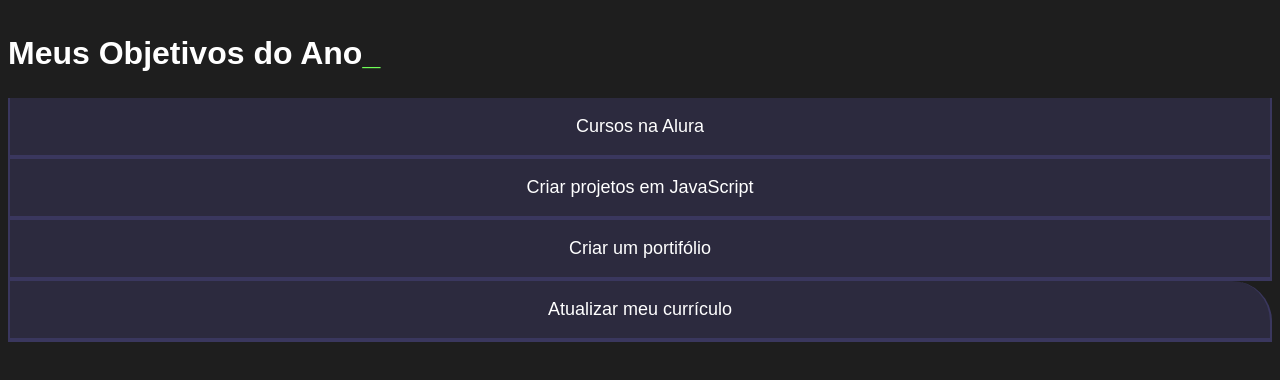
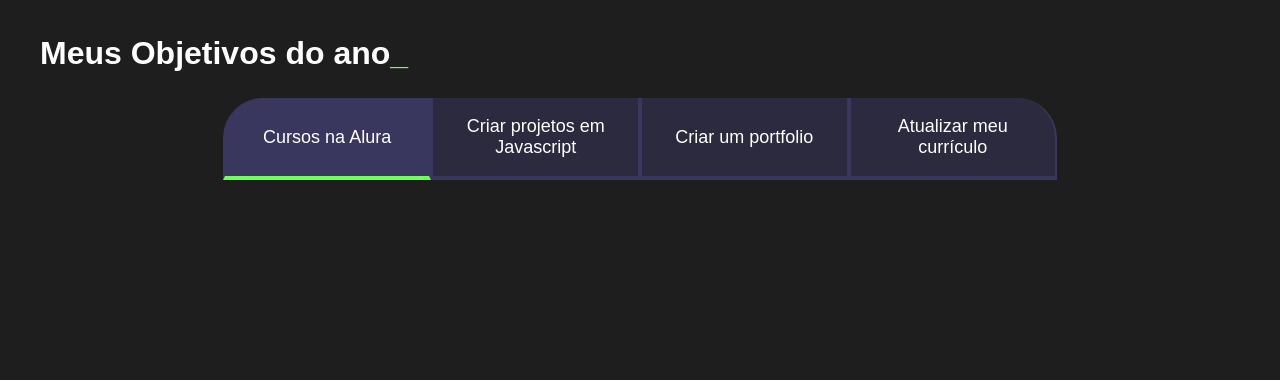
Before and after one commit to NandaFifi/projeto_de_vida_01, a plain HTML site: page index.html in a window 1280 px wide. Both pictures are taken after a click on the button "Cursos na Alura". Drawn offline with Linux system fonts and the light colour scheme.

Commit message:
Add files via upload

```diff
--- a/index.html
+++ b/index.html
@@ -1,18 +1,22 @@
 <!DOCTYPE html>
 <html lang="pt-br">
 <head>
-  <meta charset="UTF-8">
-  <meta name="viewport" content="width=device-width, initial-scale=1.0">
-  <title>Meus objetivos do ano</title>
-  <link rel="stylesheet" href="style.css">
+    <meta charset="UTF-8">
+    <meta name="viewport" content="width=device-width, initial-scale=1.0">
+    <title>Meus objetivos do ano</title>
+    <link rel="stylesheet" href="style.css">
 </head>
+
 <body>
-    <section class="conteudo-principal"></section>
-    <h2 class="titulo-principal">Meus Objetivos do Ano<span>_</span></h2>
-    <div class="botoes"></div>
-    <button class="botao">Cursos na Alura</button>
-    <button class="botao">Criar projetos em JavaScript</button>
-    <button class="botao">Criar um portifólio</button>
-    <button class="botao">Atualizar meu currículo</button>
+    <section class="conteudo-principal">
+        <h2 class="titulo-principal">Meus Objetivos do ano<span>_</span></h2>
+        <div class="botoes">
+            <button class="botao ativo">Cursos na Alura</button>
+            <button class="botao">Criar projetos em Javascript</button>
+            <button class="botao">Criar um portfolio</button>
+            <button class="botao">Atualizar meu currículo</button>
+        </div>
+    </section>
+      <script src="main.js"></script>
 </body>
 </html>
--- /dev/null
+++ b/main.js
@@ -0,0 +1,11 @@
+const botoes = document.querySelectorAll(".botao");
+
+for(let i=0;i <botoes.length;i++){
+    botoes[i].onclick = function(){
+
+        for(let j=0;j<botoes.length;j++){
+            botoes[j].classList.remove("ativo");
+        }
+        botoes[i].classList.add("ativo");
+    }
+}
--- a/style.css
+++ b/style.css
@@ -60,6 +60,11 @@ body{
     display: block;
 }
 
+.ativo{
+    background-color: var(--botao-ativo);
+    border-bottom: 4px solid var(--verde);
+    }
+
 @media screen and (min-width: 768px) {
     .botoes {
         display: flex;
```
